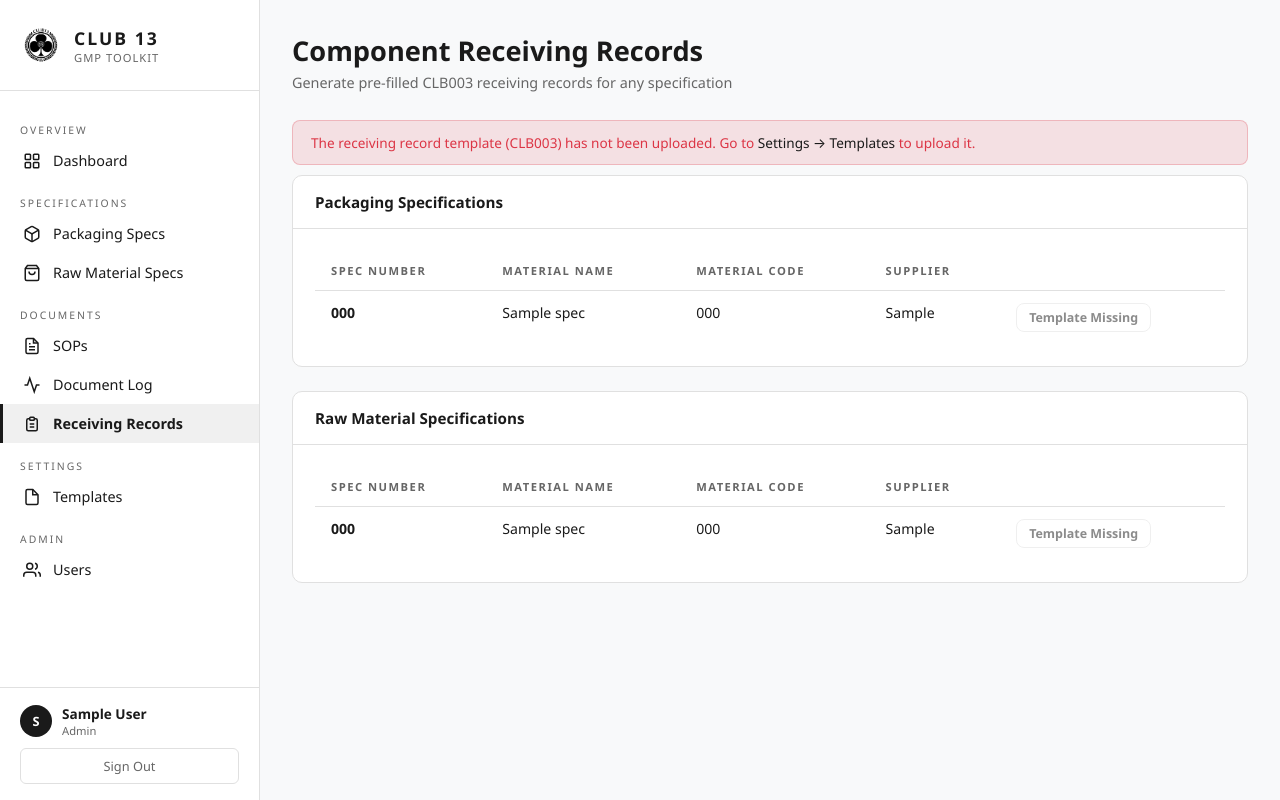
After one commit to zingerclub13/club13-gmp-toolkit, a Flask app: page /receiving-records in a window 1280 px wide. The commit adds this page. Run offline with Flask 3, Linux system fonts and the light colour scheme; the visitor is signed in with stand-in values (Sample User, id 1); tables that the repository leaves empty hold one stand-in row (values such as "Sample post").

Commit message:
Add receiving records page, nav link, and auto-seed templates on startup

```diff
--- a/app.py
+++ b/app.py
@@ -36,6 +36,16 @@ else:
 
 os.makedirs(TEMPLATE_DIR, exist_ok=True)
 os.makedirs(ATTACHMENTS_DIR, exist_ok=True)
+
+# Auto-seed bundled templates into the persistent data directory
+BUNDLED_TEMPLATES = os.path.join(os.path.dirname(__file__), "doc_templates")
+if os.path.isdir(BUNDLED_TEMPLATES) and BUNDLED_TEMPLATES != TEMPLATE_DIR:
+    import shutil
+    for fname in os.listdir(BUNDLED_TEMPLATES):
+        src = os.path.join(BUNDLED_TEMPLATES, fname)
+        dst = os.path.join(TEMPLATE_DIR, fname)
+        if os.path.isfile(src) and not os.path.exists(dst):
+            shutil.copy2(src, dst)
 
 ALLOWED_ATTACHMENT_EXT = {".pdf", ".png", ".jpg", ".jpeg", ".docx", ".doc"}
 MAX_ATTACHMENT_SIZE = 10 * 1024 * 1024  # 10 MB
@@ -1072,6 +1082,24 @@ def _save_user(user_id):
 
 
 # ══════════════════════════════════════════════════════════════════
+# RECEIVING RECORDS
+# ══════════════════════════════════════════════════════════════════
+
+@app.route("/receiving-records")
+@login_required
+def receiving_records():
+    db = get_db()
+    pk_specs = db.execute(
+        "SELECT id, spec_number, material_name, material_code, supplier FROM packaging_specs ORDER BY spec_number"
+    ).fetchall()
+    rm_specs = db.execute(
+        "SELECT id, spec_number, material_name, material_code, supplier FROM raw_material_specs ORDER BY spec_number"
+    ).fetchall()
+    has_crr_template = os.path.exists(os.path.join(TEMPLATE_DIR, "CLB003 Component Receiving Record.docx"))
+    return render_template("receiving_records.html", pk_specs=pk_specs, rm_specs=rm_specs, has_crr_template=has_crr_template)
+
+
+# ══════════════════════════════════════════════════════════════════
 # TEMPLATE MANAGEMENT
 # ══════════════════════════════════════════════════════════════════
 
--- a/templates/base.html
+++ b/templates/base.html
@@ -55,6 +55,10 @@
                 <a href="{{ url_for('document_log') }}" class="nav-link {% if request.endpoint == 'document_log' %}active{% endif %}">
                     <svg viewBox="0 0 24 24" fill="none" stroke="currentColor" stroke-width="2"><polyline points="22 12 18 12 15 21 9 3 6 12 2 12"/></svg>
                     Document Log
+                </a>
+                <a href="{{ url_for('receiving_records') }}" class="nav-link {% if request.endpoint == 'receiving_records' %}active{% endif %}">
+                    <svg viewBox="0 0 24 24" fill="none" stroke="currentColor" stroke-width="2"><path d="M9 5H7a2 2 0 0 0-2 2v12a2 2 0 0 0 2 2h10a2 2 0 0 0 2-2V7a2 2 0 0 0-2-2h-2"/><rect x="9" y="3" width="6" height="4" rx="1"/><line x1="9" y1="12" x2="15" y2="12"/><line x1="9" y1="16" x2="15" y2="16"/></svg>
+                    Receiving Records
                 </a>
 
                 {% if session.get('role') in ('admin', 'manager') %}
--- /dev/null
+++ b/templates/receiving_records.html
@@ -0,0 +1,102 @@
+{% extends "base.html" %}
+{% block title_extra %} — Receiving Records{% endblock %}
+{% block content %}
+<div class="page-header">
+    <div>
+        <h1>Component Receiving Records</h1>
+        <p>Generate pre-filled CLB003 receiving records for any specification</p>
+    </div>
+</div>
+
+{% if not has_crr_template %}
+<div class="alert alert-danger">
+    The receiving record template (CLB003) has not been uploaded. Go to <a href="{{ url_for('template_settings') }}">Settings → Templates</a> to upload it.
+</div>
+{% endif %}
+
+{% if pk_specs %}
+<div class="card">
+    <div class="card-header">Packaging Specifications</div>
+    <div class="card-body">
+        <div class="table-wrapper">
+            <table>
+                <thead>
+                    <tr>
+                        <th>Spec Number</th>
+                        <th>Material Name</th>
+                        <th>Material Code</th>
+                        <th>Supplier</th>
+                        <th></th>
+                    </tr>
+                </thead>
+                <tbody>
+                    {% for spec in pk_specs %}
+                    <tr>
+                        <td><a href="{{ url_for('pk_spec_detail', spec_id=spec.id) }}"><strong>{{ spec.spec_number }}</strong></a></td>
+                        <td>{{ spec.material_name }}</td>
+                        <td>{{ spec.material_code or '—' }}</td>
+                        <td>{{ spec.supplier or '—' }}</td>
+                        <td>
+                            {% if has_crr_template %}
+                            <a href="{{ url_for('pk_receiving_record', spec_id=spec.id) }}" class="btn btn-primary btn-sm">⬇ Receiving Record</a>
+                            {% else %}
+                            <span class="btn btn-outline btn-sm" style="opacity:0.5;cursor:not-allowed;">Template Missing</span>
+                            {% endif %}
+                        </td>
+                    </tr>
+                    {% endfor %}
+                </tbody>
+            </table>
+        </div>
+    </div>
+</div>
+{% endif %}
+
+{% if rm_specs %}
+<div class="card">
+    <div class="card-header">Raw Material Specifications</div>
+    <div class="card-body">
+        <div class="table-wrapper">
+            <table>
+                <thead>
+                    <tr>
+                        <th>Spec Number</th>
+                        <th>Material Name</th>
+                        <th>Material Code</th>
+                        <th>Supplier</th>
+                        <th></th>
+                    </tr>
+                </thead>
+                <tbody>
+                    {% for spec in rm_specs %}
+                    <tr>
+                        <td><a href="{{ url_for('rm_spec_detail', spec_id=spec.id) }}"><strong>{{ spec.spec_number }}</strong></a></td>
+                        <td>{{ spec.material_name }}</td>
+                        <td>{{ spec.material_code or '—' }}</td>
+                        <td>{{ spec.supplier or '—' }}</td>
+                        <td>
+                            {% if has_crr_template %}
+                            <a href="{{ url_for('rm_receiving_record', spec_id=spec.id) }}" class="btn btn-primary btn-sm">⬇ Receiving Record</a>
+                            {% else %}
+                            <span class="btn btn-outline btn-sm" style="opacity:0.5;cursor:not-allowed;">Template Missing</span>
+                            {% endif %}
+                        </td>
+                    </tr>
+                    {% endfor %}
+                </tbody>
+            </table>
+        </div>
+    </div>
+</div>
+{% endif %}
+
+{% if not pk_specs and not rm_specs %}
+<div class="card">
+    <div class="card-body">
+        <p style="color:var(--c13-text-muted);text-align:center;padding:32px 0;">
+            No specifications created yet. Create a <a href="{{ url_for('pk_spec_new') }}">Packaging Spec</a> or <a href="{{ url_for('rm_spec_new') }}">Raw Material Spec</a> first.
+        </p>
+    </div>
+</div>
+{% endif %}
+{% endblock %}
```
